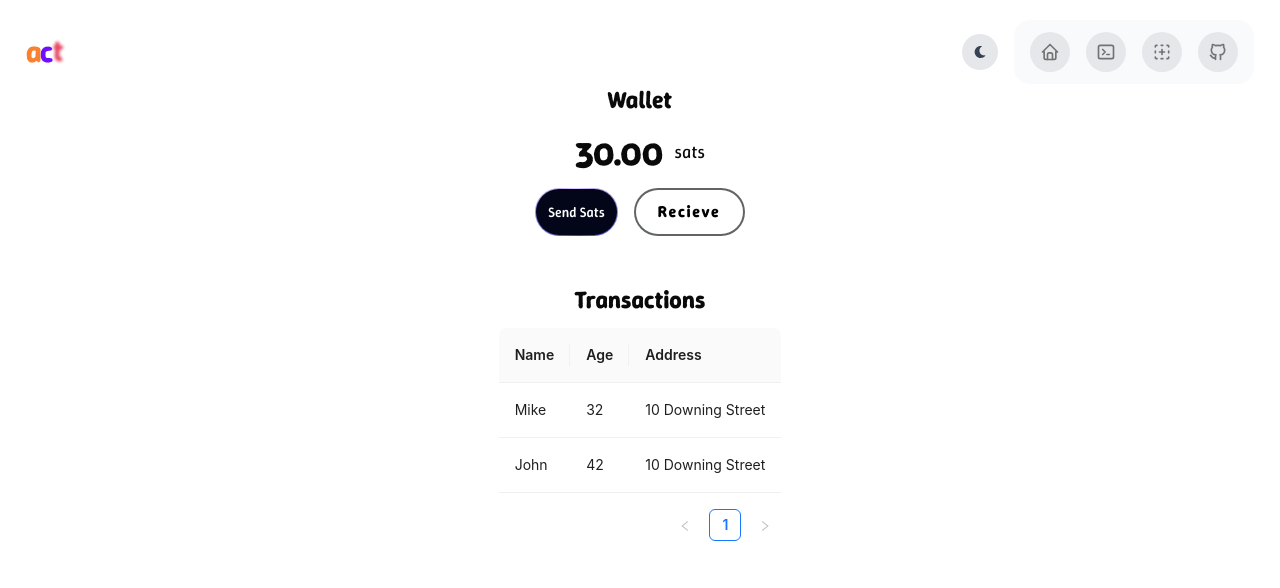
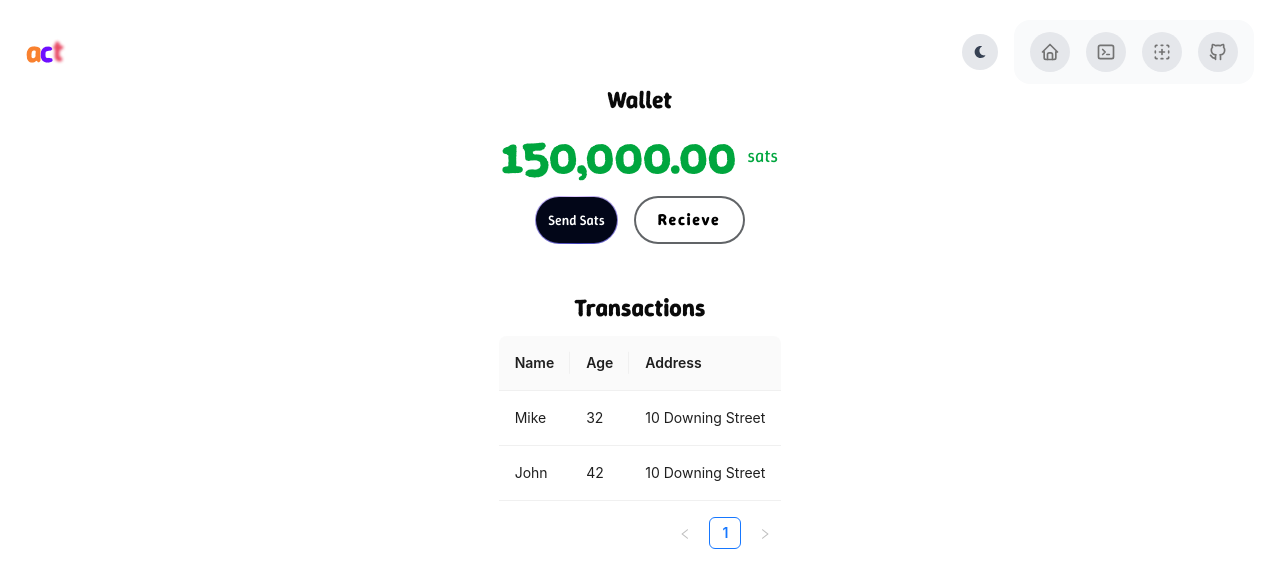
Before and after one commit to Dunsin-cyber/alby-competency-test, a Next.js app: page /wallet in a window 1280 px wide. Shown: the top 588 px of the page. Built offline with nearby package versions, Linux system fonts and the light colour scheme; a web font is replaced by a local one; what @ant-design/nextjs-registry, @bprogress/next would draw is missing.

Commit message:
made balacne green

```diff
--- a/src/components/Navbar/index.tsx
+++ b/src/components/Navbar/index.tsx
@@ -47,7 +47,7 @@ export default function FloatingDockDemo() {
       </div>
       <div className="flex space-x-4 justify-between">
         <ThemeToggle />
-        <FloatingDock mobileClassName="translate--20" items={links} />
+        <FloatingDock mobileClassName="" items={links} />
       </div>
     </div>
   );
--- a/src/components/Wallet/index.tsx
+++ b/src/components/Wallet/index.tsx
@@ -7,8 +7,8 @@ function index() {
       {/* balance */}
       <h1 className="text-2xl font-bold">Wallet</h1>
       <div className="flex space-x-3  items-center justify-center p-4 rounded-md ">
-        <p className="text-4xl font-bold">30.00</p>
-        <p className="text-lg">sats</p>
+        <p className="text-5xl font-bold text-green-600">150,000.00</p>
+        <p className="text-lg text-green-600">sats</p>
       </div>
       {/* action buttons */}
       <div className="flex space-x-4">
```
